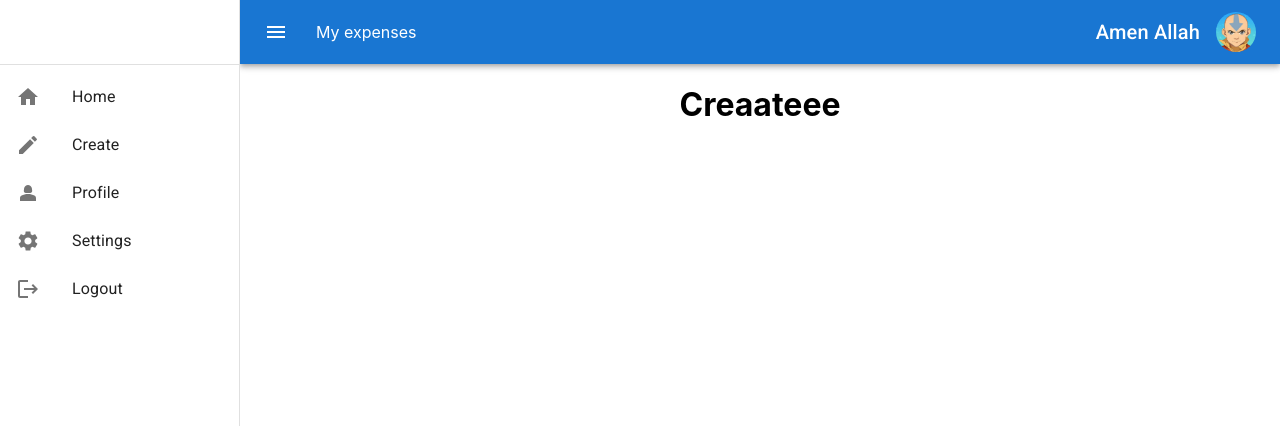
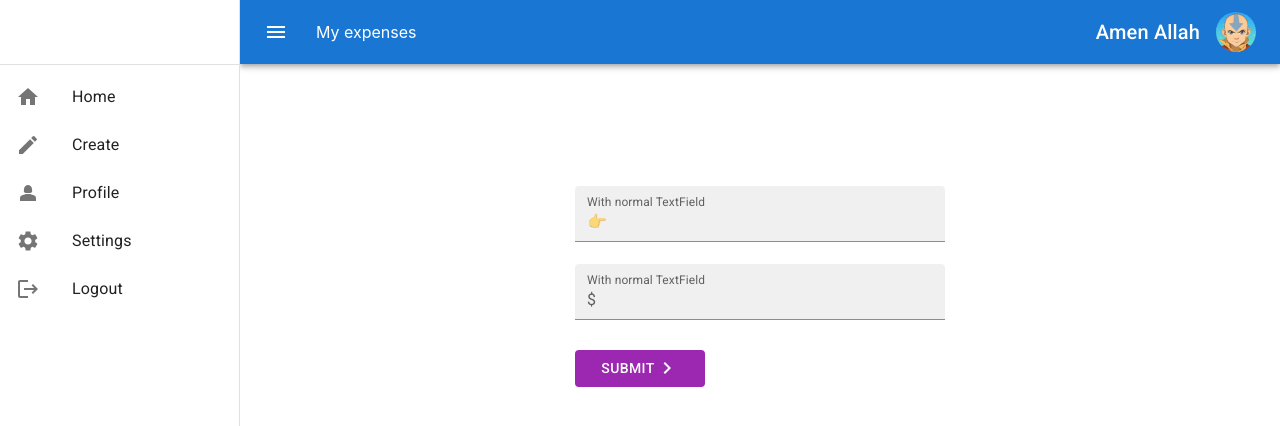
Before and after one commit to johnson115/agenda_project, a React (Create React App) app: page /create in a window 1280 px wide. Shown: the top 426 px of the page. Built offline with nearby package versions, Linux system fonts and the light colour scheme.

Commit message:
updating  the Create-Page

```diff
--- a/src/App.js
+++ b/src/App.js
@@ -22,6 +22,7 @@ const router = createBrowserRouter(
 
 function App() {
   return (
+
     <RouterProvider router={router} />
   );
 }
--- a/src/pages/create/create.jsx
+++ b/src/pages/create/create.jsx
@@ -1,13 +1,44 @@
+import "./create.css";
+import React from "react";
+import { InputAdornment, TextField, styled, Button } from "@mui/material";
+import { Box } from "@mui/system";
+import { purple } from "@mui/material/colors";
+import ChevronRightIcon from "@mui/icons-material/ChevronRight";
 
-import "./create.css";
-import React from 'react';
-
+const ColorButton = styled(Button)(({ theme }) => ({
+  color: theme.palette.getContrastText(purple[500]),
+  backgroundColor: purple[500],
+  "&:hover": {
+    backgroundColor: purple[700],
+  },
+}));
 const Create = () => {
   return (
-    <div>
-      <h1>Creaateee</h1>
-    </div>
+    <Box component="form" width="370px">
+      <TextField
+        fullWidth
+        label="With normal TextField"
+        sx={{ mt: "22px", display: "block" }}
+        InputProps={{
+          startAdornment: <InputAdornment position="start">&#128073;</InputAdornment>,
+        }}
+        variant="filled"
+      />
+
+      <TextField
+        fullWidth
+        label="With normal TextField"
+        sx={{ mt: "22px", display: "block" }}
+        InputProps={{
+          startAdornment: <InputAdornment position="start">$</InputAdornment>,
+        }}
+        variant="filled"
+      />
+      <ColorButton varient="contained"  sx={{mt:"30px", width: "130px"}}>
+        Submit <ChevronRightIcon />
+      </ColorButton>
+    </Box>
   );
-}
+};
 
 export default Create;
--- a/src/pages/root.jsx
+++ b/src/pages/root.jsx
@@ -16,7 +16,7 @@ const Root = () => {
       <Appbar drawerWidth={drawerWidth} />
     <Draweer drawerWidth={drawerWidth}/>
     </Box>
-  <Box sx={{marginLeft:`${drawerWidth}px`, display: "flex" , justifyContent:"center" }} className="hwew" >
+  <Box component="main" sx={{marginLeft:`${drawerWidth}px`,mt:"100px" , display: "flex" , justifyContent:"center" }} className="hwew" >
       <Outlet />
   </Box >
     </>
```
